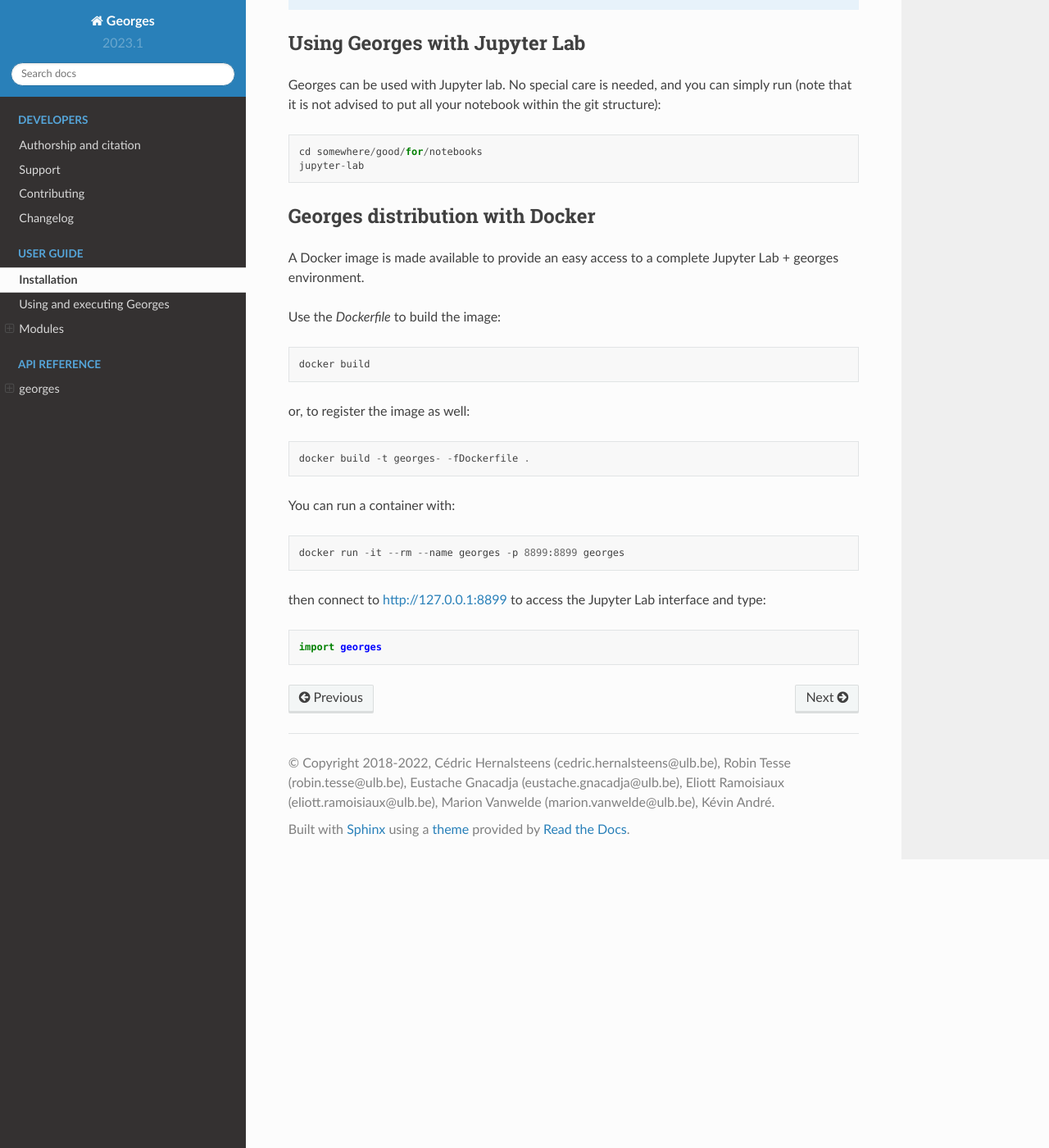
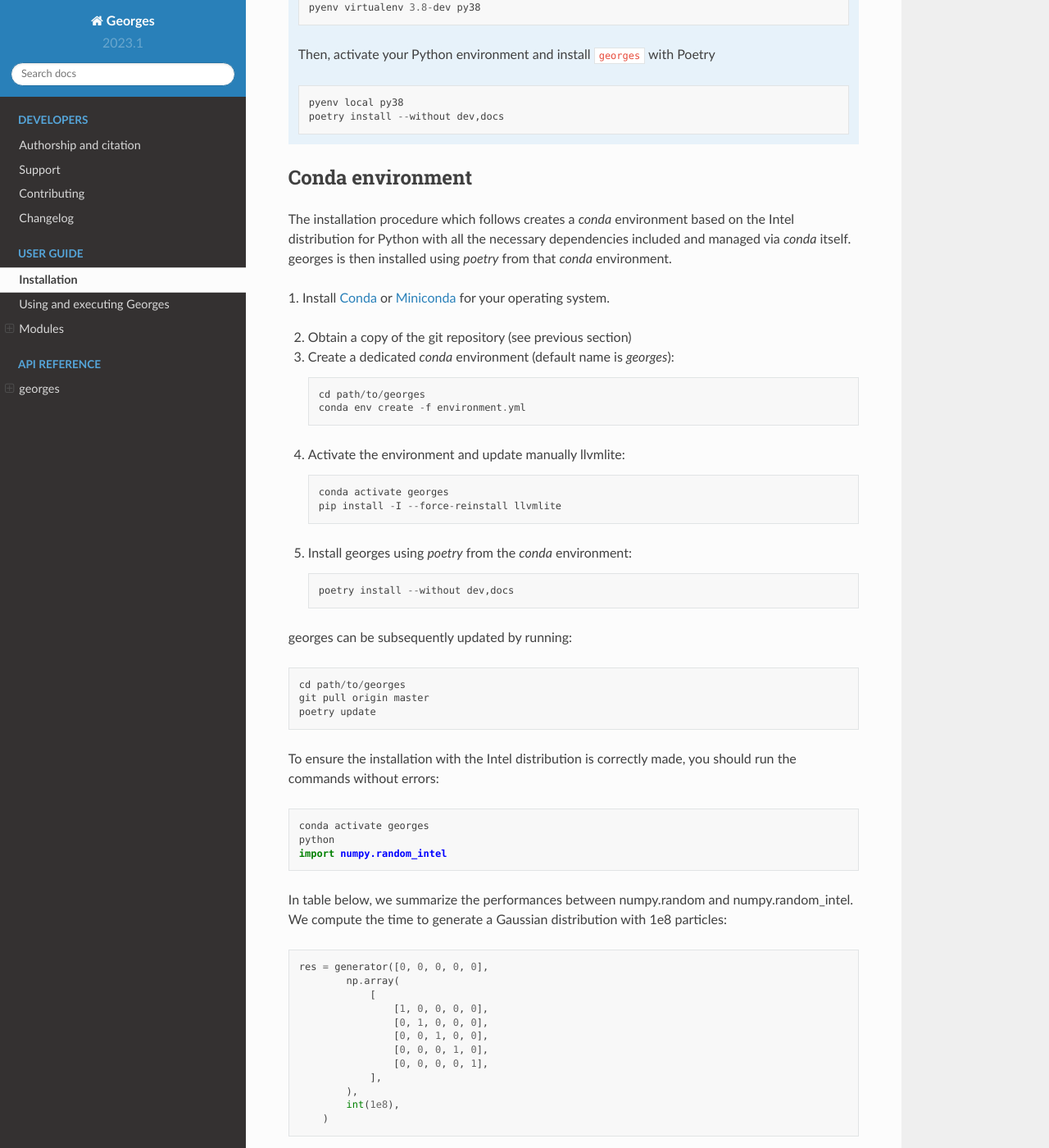
Before and after one commit to ULB-Metronu/georges, a Sphinx documentation site: the page built from docs/installation.rst, in a window 1280 px wide and 1400 px high, scrolled down 1389 px. Shown: the whole window at 82% size. Built offline with Sphinx 7.4.7 and the Read the Docs theme 2.0.0, drawn with Linux system fonts in a browser that asks for light colours; some of the changed text lies outside the part shown.

```diff
--- a/docs/installation.rst
+++ b/docs/installation.rst
@@ -2,7 +2,11 @@
 Installation
 ************
 
-Georges is hosted on Github and can be downloaded using the following::
+You can install :code:`georges` from PyPI with pip::
+
+    pip install georges
+
+For development purposes you can copy the source code on your computer. georges is hosted on Github and can be downloaded using the following::
 
     git clone https://github.com/ULB-Metronu/georges.git
 
@@ -12,7 +16,9 @@ a release tag::
     git checkout tags/2023.1
 
 The installation process to get George’s running is relatively simple: the whole library is ready to
-be installed with `Poetry <https://python-poetry.org/>`_.
+be installed with `Poetry <https://python-poetry.org/>`_. However, depending your configuration,
+you can use a `conda` environment based on the
+`Intel distribution  <https://software.intel.com/en-us/distribution-for-python>`_.
 
 Dependencies
 ############
@@ -46,14 +52,79 @@ Georges can be subsequently updated by running the following::
         pyenv install 3.8-dev
         pyenv virtualenv 3.8-dev py38
 
-    Then, activate your Python environment and install :code:`georges-core` with Poetry ::
+    Then, activate your Python environment and install :code:`georges` with Poetry ::
 
         pyenv local py38
         poetry install --without dev,docs
 
+Conda environment
+#################
+
+The installation procedure which follows creates a `conda` environment
+based on the Intel distribution for Python with all the necessary dependencies
+included and managed via `conda` itself. georges is then installed using `poetry` from that `conda` environment.
+
+1. Install `Conda <https://conda.io/docs/>`_ or `Miniconda <https://conda.io/en/latest/miniconda.html>`_
+for your operating system.
+
+2. Obtain a copy of the git repository (see previous section)
+3. Create a dedicated `conda` environment (default name is `georges`)::
+
+    cd path/to/georges
+    conda env create -f environment.yml
+
+4. Activate the environment and update manually llvmlite::
+
+    conda activate georges
+    pip install -I --force-reinstall llvmlite
+
+5. Install georges using `poetry` from the `conda` environment::
+
+    poetry install --without dev,docs
+
+georges can be subsequently updated by running::
+
+    cd path/to/georges
+    git pull origin master
+    poetry update
+
+To ensure the installation with the Intel distribution is correctly made,
+you should run the commands without errors::
+
+    conda activate georges
+    python
+    import numpy.random_intel
+
+In table below, we summarize the performances between numpy.random and numpy.random_intel.
+We compute the time to generate a Gaussian distribution with 1e8 particles::
+
+    res = generator([0, 0, 0, 0, 0],
+            np.array(
+                [
+                    [1, 0, 0, 0, 0],
+                    [0, 1, 0, 0, 0],
+                    [0, 0, 1, 0, 0],
+                    [0, 0, 0, 1, 0],
+                    [0, 0, 0, 0, 1],
+                ],
+            ),
+            int(1e8),
+        )
+
+.. list-table:: Performances comparison between numpy and numpy.intel
+   :widths: 25 25
+   :header-rows: 1
+
+   * - Generator
+     - Time (s)
+   * - numpy.random.multivariate_normal
+     - 59
+   * - numpy.random_intel.multivariate_normal
+     - 31
+
 
 Using Georges with Jupyter Lab
-##############################
+###################################
 
 Georges can be used with Jupyter lab. No special care is needed,
 and you can simply run (note that it is not advised to put all your
@@ -64,7 +135,7 @@ notebook within the git structure)::
 
 
 Georges distribution with Docker
-################################
+#####################################
 
 A Docker image is made available to provide an easy access to a
 complete Jupyter Lab + georges environment.
@@ -75,7 +146,7 @@ Use the *Dockerfile* to build the image::
 
 or, to register the image as well::
 
-    docker build -t georges- -fDockerfile .
+    docker build -t georges -f Dockerfile .
 
 You can run a container with::
 
```
Also changed, not shown: README.md (+13 -6 lines), 3 other files.
